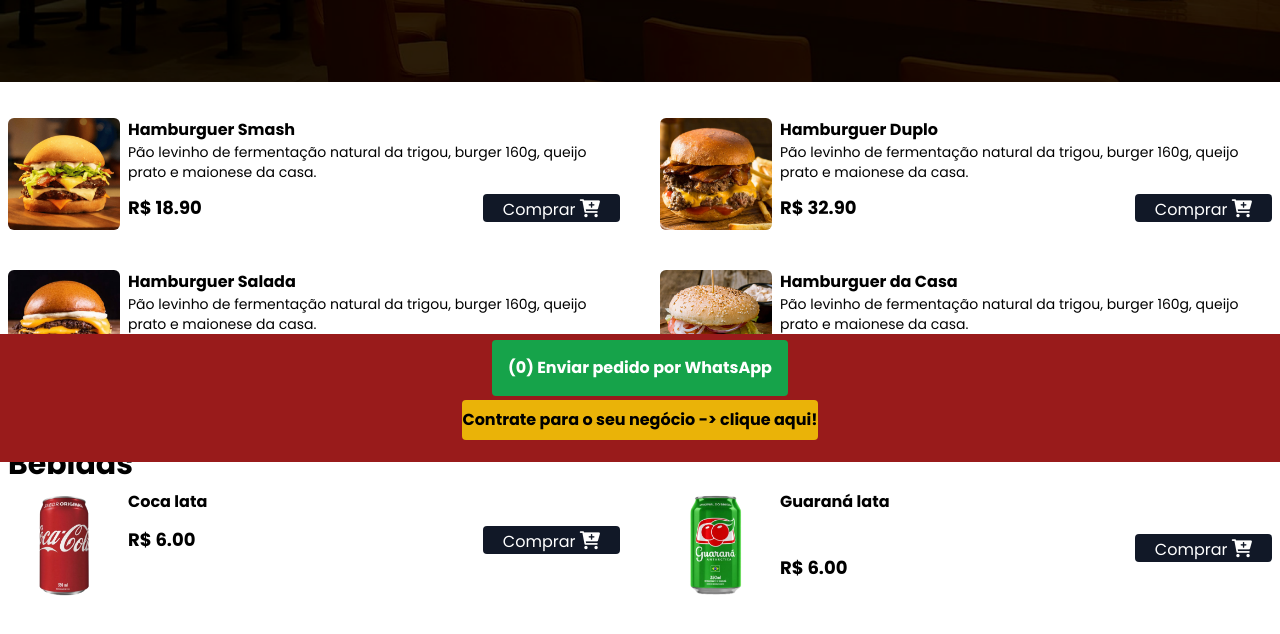
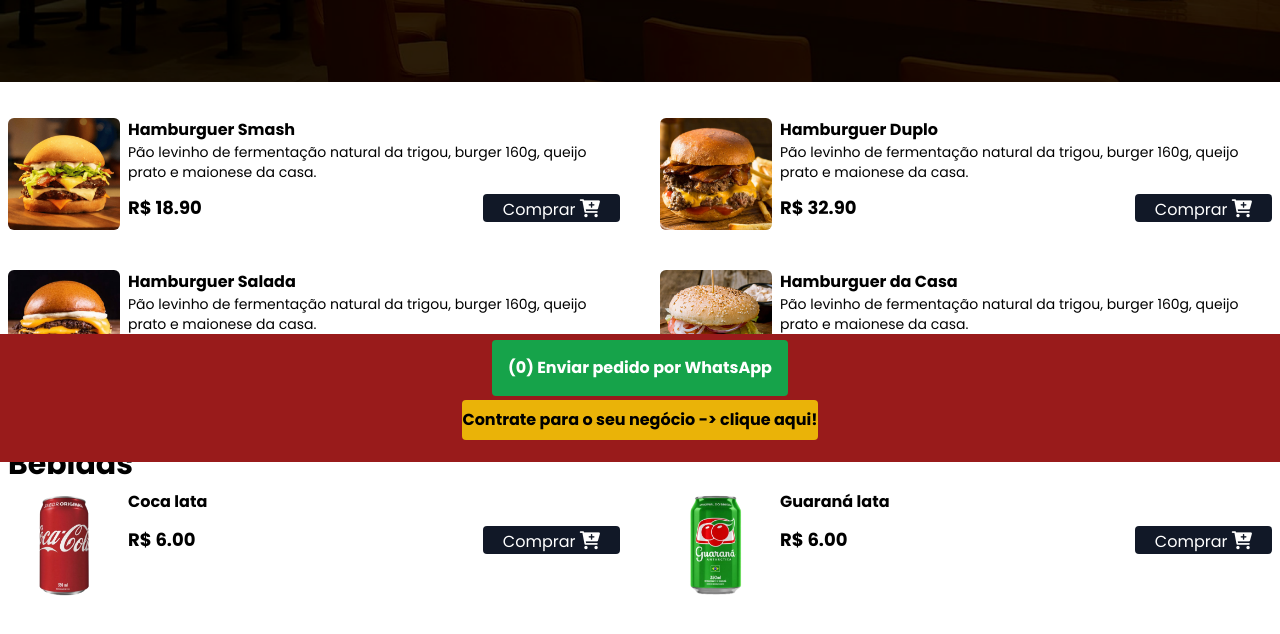
Before and after one commit to joaodedeusrsfilho/flash-burguer, a website: page index.html in a window 1280 px wide. Shown: the part 338-972 px from the top of the page. Drawn offline with Linux system fonts and the light colour scheme.

Commit message:
add file

```diff
--- a/index.html
+++ b/index.html
@@ -164,29 +164,24 @@
             </div>
             <!--FIM PRODUTO ITEM-->
             <!--PRODUTO ITEM-->
-            <div class="flex gap-2 w-full mb-8">
+            <div class="flex gap-2 w-full mb-16">
                 <img src="./assets/refri-2.png" alt="Guaraná Lata"
                     class="w-28 h-28 rounded-md hover:scale-110 hover:-rotate-2 duration-300" />
 
-                <div class="w-full mb-12">
+                <div class="w-full">
                     <p class="font-bold">Guaraná lata</p>
 
-                    <div class="flex gap-2 items-center justify-between mt-5">
+                    <div class="flex gap-2 items-center justify-between mt-3">
                         <p class="font-bold text-lg">R$ 6.00</p>
 
-                        <button class="bg-gray-900 px-5 mb-10 rounded botaoAddNoCarrinho" data-name="Guaraná lata"
+                        <button class="bg-gray-900 px-5 rounded botaoAddNoCarrinho" data-name="Guaraná lata"
                             data-price="6.00">
                             <span class="text-white">Comprar</span>
                             <i class="fa fa-cart-plus text-lg text-white"></i>
                         </button>
                     </div>
-
                 </div>
-
             </div>
-            <!--FIM PRODUTO ITEM-->
-
-
         </div>
         <!--FIM GRID BEBIDAS-->
 
@@ -216,8 +211,8 @@
                         <p class="font-bold">Endereço de entrega (Delivery R$ 3,00)</p>
                         <span class="text-red-500">Obs: Se não quer delivery, digite: Retirada</span>
 
-                        <input type="text" placeholder="Endereço completo ou retirada"
-                            id="inputEndereco" class="w-full border-2 p-2 rounded my-2 flex">
+                        <input type="text" placeholder="Endereço completo ou retirada" id="inputEndereco"
+                            class="w-full border-2 p-2 rounded my-2 flex">
 
                         <p class="bg-yellow-500 hidden from-neutral-950" id="enderecoAviso">
                             Digite o endereço de entrega ou digite sem entrega
@@ -239,16 +234,17 @@
     <!--FIM MENU-->
     <!--INICIO BUTTON CART FOOTER-->
     <footer class="bg-red-800 w-full flex items-center justify-center  flex-col pb-4 md: fixed bottom-0 h-32">
-        <button class="flex items-center bg-green-600 rounded px-4 py-4 text-white font-bold" id="botaoCarrinho" >
+        <button class="flex items-center bg-green-600 rounded px-4 py-4 text-white font-bold" id="botaoCarrinho">
             (<span id="contadorCarrinho">0</span>)
-             Enviar pedido por WhatsApp
+            Enviar pedido por WhatsApp
 
 
         </button>
         <div class="flex flex-col items-center">
             <!--<p class="rounded-lg text-white flex items-center">Para: Açaíteria, Hamburgueria e Pizzaria</p>-->
 
-            <button type="button" id="contratar" class="text-black rounded py-2 mt-1 bg-yellow-500"><strong>Contrate para o seu negócio -> clique aqui!</strong></button>
+            <button type="button" id="contratar" class="text-black rounded py-2 mt-1 bg-yellow-500"><strong>Contrate
+                    para o seu negócio -> clique aqui!</strong></button>
         </div>
     </footer>
     <!--FIM BUTTON CART FOOTER-->
```
Also changed, not shown: style/output.css.
